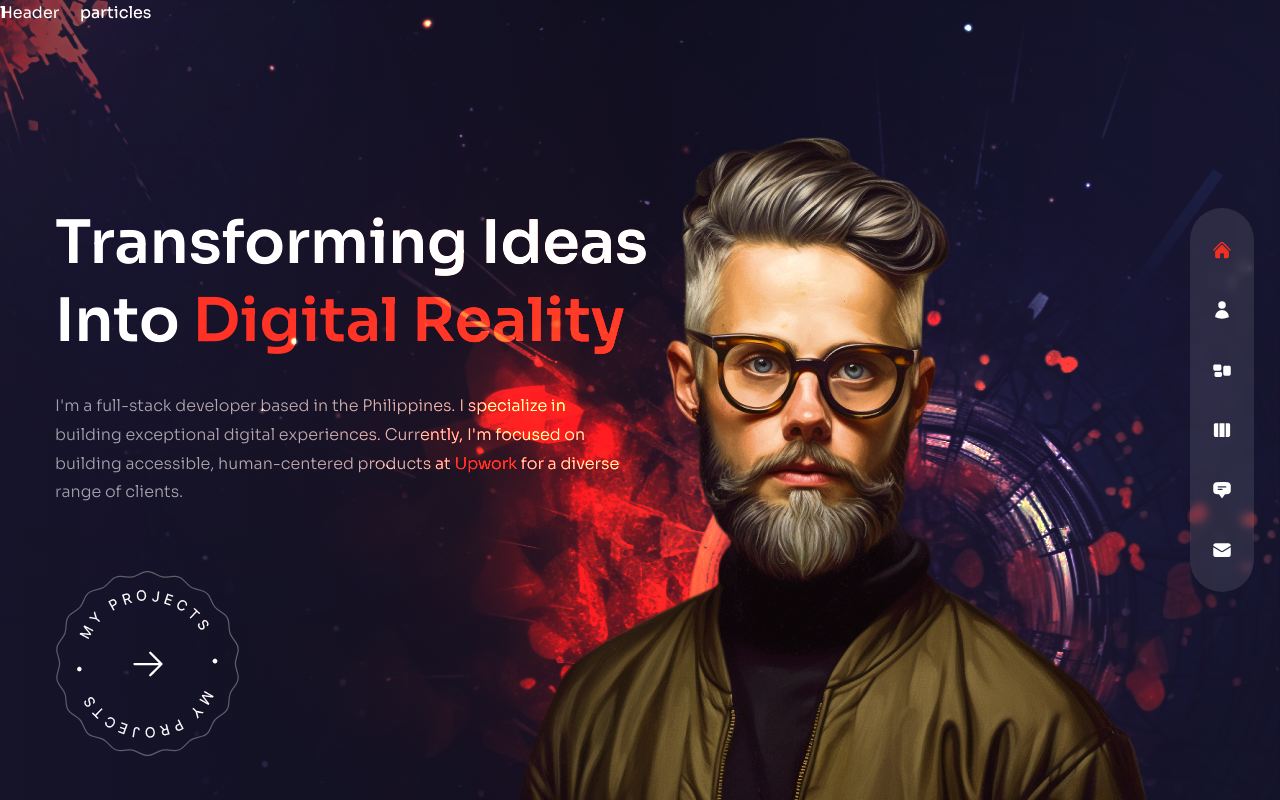
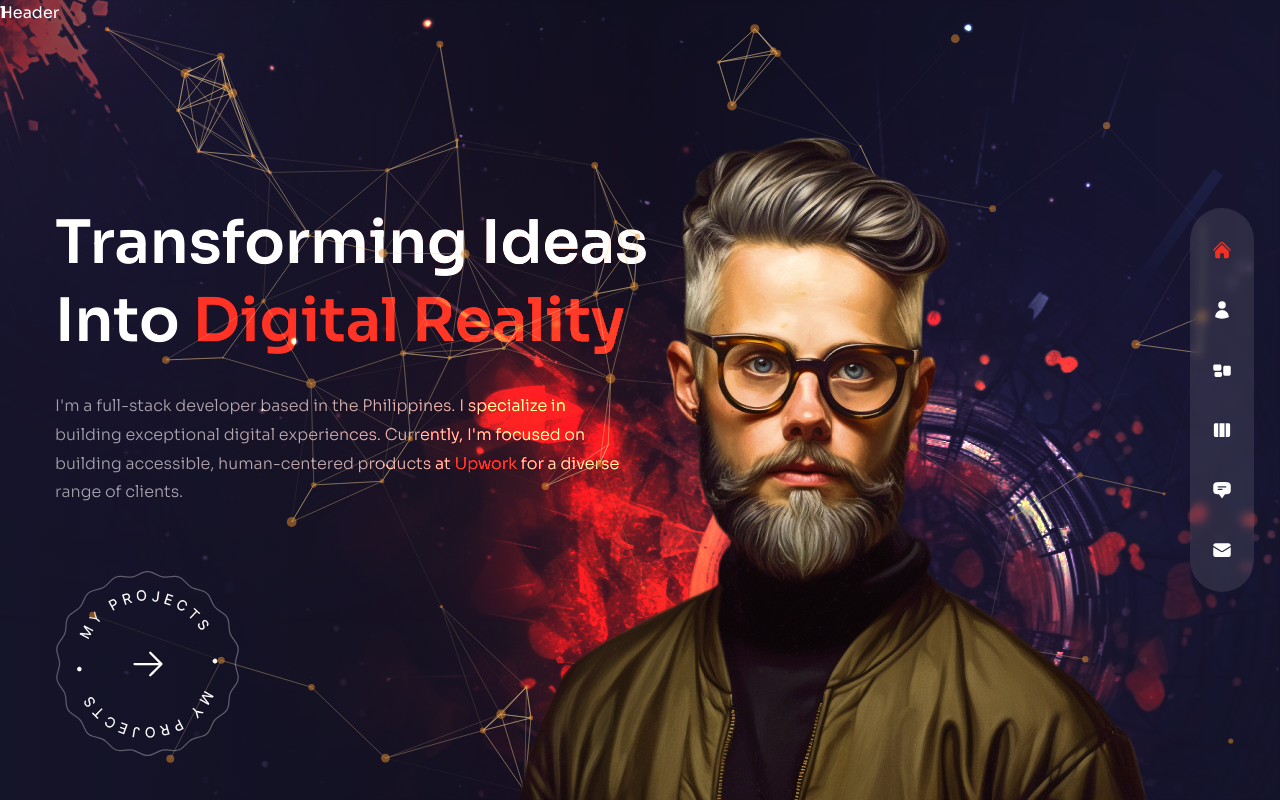
Before and after one commit to ibrahzizo360/my-portfolio, a Next.js app: page / in a window 1280 px wide. Built offline with nearby package versions, Linux system fonts and the light colour scheme.

Commit message:
added bubble particles on homepage

```diff
--- a/components/ParticlesContainer.js
+++ b/components/ParticlesContainer.js
@@ -1,5 +1,93 @@
+import { useCallback } from "react";
+import { Particles } from "react-tsparticles";
+import { loadFull } from "tsparticles";
 const ParticlesContainer = () => {
-  return <div>Particles Container</div>;
+  //init particles
+  const particlesInit = useCallback(async (engine) => {
+    await loadFull(engine);
+  }, []);
+
+  const particlesLoaded = useCallback(async () => {}, []);
+
+
+  return (
+    <Particles id='tsparticles' init={particlesInit} loaded={particlesLoaded}
+    className="w-full h-full absolute translate-z-0"
+    options={{
+      fullScreen: { enable: false},
+      background: {
+        color: {
+          value: '',
+        },
+      },
+      fpsLimit: 120,
+      interactivity: {
+        events: {
+          onClick: {
+            enable: false,
+            mode: 'push',
+          },
+          onHover: {
+            enable: true,
+            mode: 'repulse',
+          },
+          resize: true,
+        },
+        modes: {
+          push: {
+            quantity: 90,
+          },
+          repule: {
+            distance: 200,
+            duration: 0.4,
+          }
+        }
+        },
+        particles: {
+          color : {
+            value: '#e68e2e'
+          },
+          links: {
+            color: '#f5d393',
+            distance: 150,
+            enable: true,
+            opacity: 0.5,
+            width: 1
+          },
+          collisions : {
+            enable: true,
+          },
+          move: {
+            directions: 'none',
+            enable: true,
+            outModes : {
+              default: 'bounce',
+            },
+            random: false,
+            speed: 1,
+            straight: false
+          },
+          number: {
+            density: {
+              enable: true,
+              area: 800,
+            },
+            value: 80,
+          },
+          opacity:{
+            value: 0.5,
+          },
+          shape: {
+            type: 'circle'
+          },
+          size: {
+            value: {min: 1, max: 5}
+          },
+        },
+        detectRetina: true,
+    }}
+  />
+  );
 };
 
 export default ParticlesContainer;
--- a/pages/index.js
+++ b/pages/index.js
@@ -1,5 +1,6 @@
 
 import Avatar from '../components/Avatar';
+import ParticlesContainer from '../components/ParticlesContainer';
 import ProjectsBtn from '../components/ProjectsBtn'
 import { fadeIn } from '../variants';
 import { motion } from 'framer-motion';
@@ -56,7 +57,7 @@
        xl:bg-no-repeat w-full h-full absolute mix-blend-color-dodge translate-z-0'>
       </div>
       {/* particles */}
-      <div>particles</div>
+      <ParticlesContainer />
       {/* avatar img */}
       <motion.div
       variants = {fadeIn('up', 0.5)}
```
